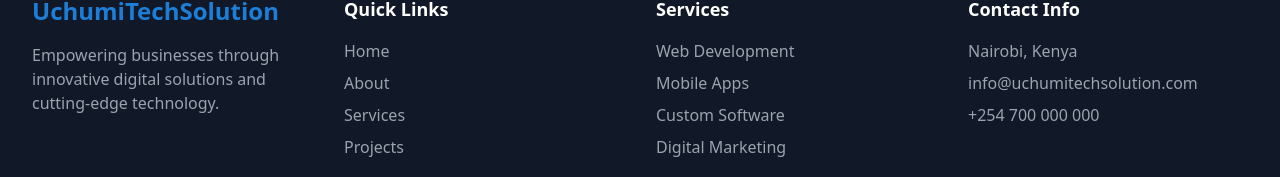
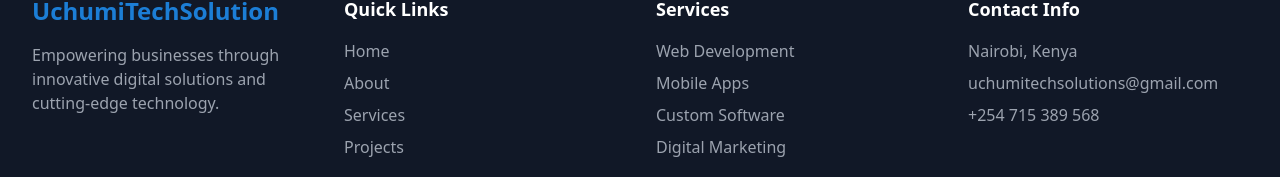
Before and after one commit to uchumitechsolutions/uchumitech-v1, a Nuxt app: page / in a window 1280 px wide. Shown: the part 4126-4303 px from the top of the page. Built offline with nearby package versions, Linux system fonts and the light colour scheme.

Commit message:
added contact info

```diff
--- a/app/pages/index.vue
+++ b/app/pages/index.vue
@@ -371,8 +371,8 @@
             <h4 class="text-lg font-semibold mb-4">Contact Info</h4>
             <ul class="space-y-2">
               <li class="text-gray-400">Nairobi, Kenya</li>
-              <li class="text-gray-400">info@uchumitechsolution.com</li>
-              <li class="text-gray-400">+254 700 000 000</li>
+              <li class="text-gray-400">uchumitechsolutions@gmail.com</li>
+              <li class="text-gray-400">+254 715 389 568</li>
             </ul>
           </div>
         </div>
```
